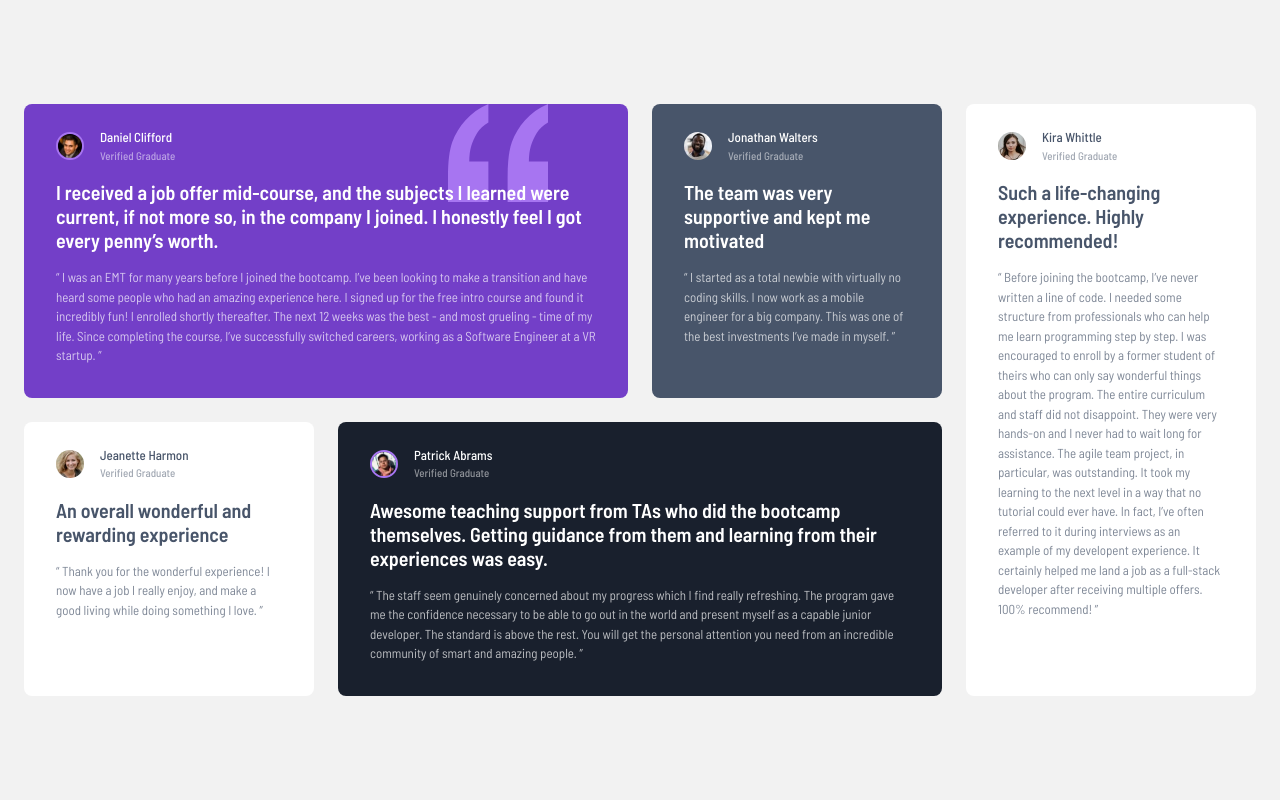
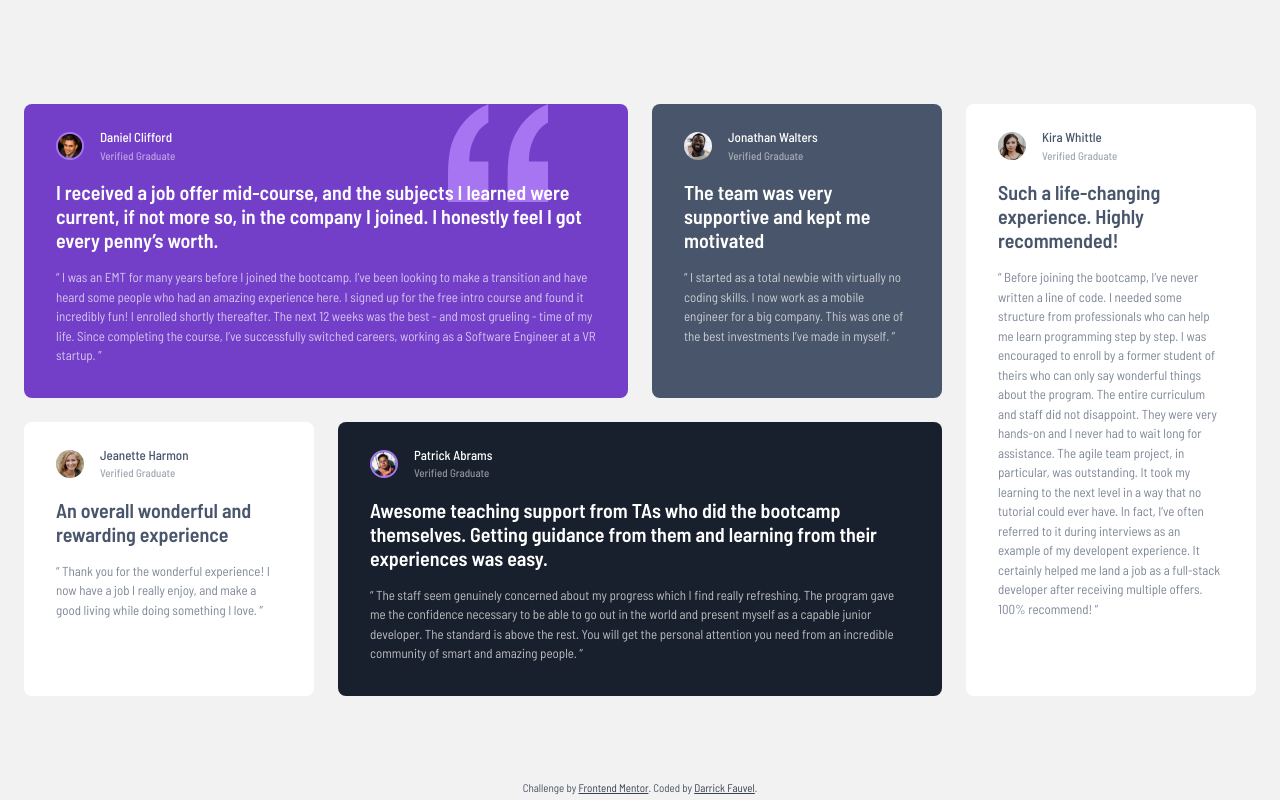
Before and after one commit to DarrickFauvel/fem2407-testimonials-grid-section-next, a Next.js app: page / in a window 1280 px wide. Built offline with nearby package versions, Linux system fonts and the light colour scheme.

Commit message:
Add attribution

```diff
--- /dev/null
+++ b/app/components/attribution/index.tsx
@@ -0,0 +1,22 @@
+const Attribution = () => {
+  return (
+    <div className="absolute bottom-1 text-[11px] text-gray-600 text-center mt-3">
+      Challenge by{" "}
+      <a
+        className="text-gray-700 underline"
+        href="https://www.frontendmentor.io/challenges/testimonials-grid-section-Nnw6J7Un7"
+        target="_blank">
+        Frontend Mentor
+      </a>
+      . Coded by{" "}
+      <a
+        className="text-gray-700 underline"
+        href="https://www.frontendmentor.io/profile/DarrickFauvel"
+        target="_blank">
+        Darrick Fauvel
+      </a>
+      .
+    </div>
+  )
+}
+export default Attribution
--- a/app/page.tsx
+++ b/app/page.tsx
@@ -1,3 +1,4 @@
+import Attribution from "./components/attribution"
 import Card from "./components/card"
 import HiddenH1 from "./components/hidden-h1"
 
@@ -7,9 +8,10 @@ export default function Home() {
   const cardList = data.map((item) => <Card item={item} key={item.name} />)
 
   return (
-    <main className="flex flex-col md:justify-center min-h-screen bg-fem-white-smoke p-6">
+    <main className="relative flex flex-col md:justify-center items-center min-h-screen bg-fem-white-smoke p-6">
       <HiddenH1>Testimonials grid section</HiddenH1>
       <ul className="card-list grid gap-6">{cardList}</ul>
+      <Attribution />
     </main>
   )
 }
```
